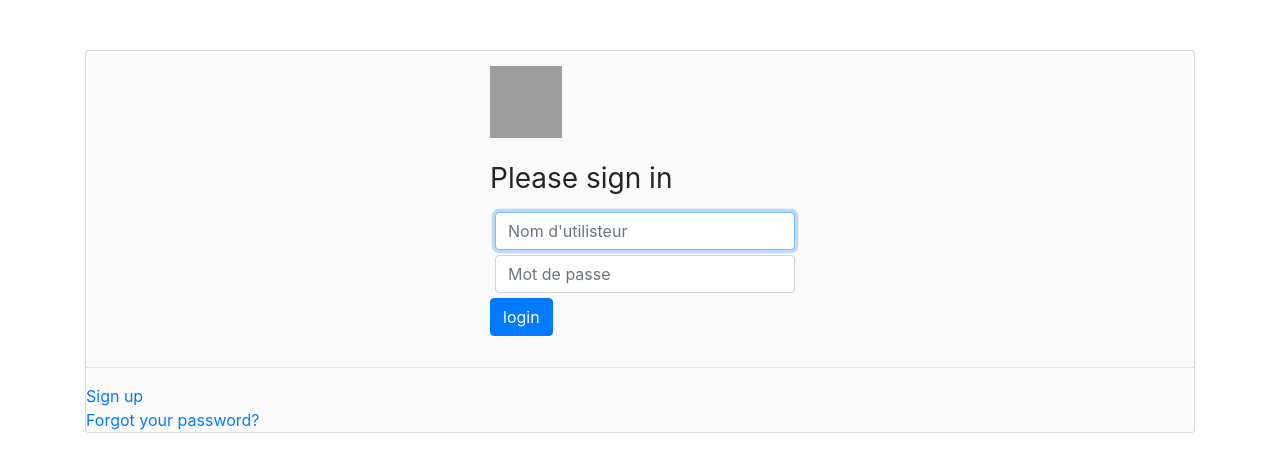
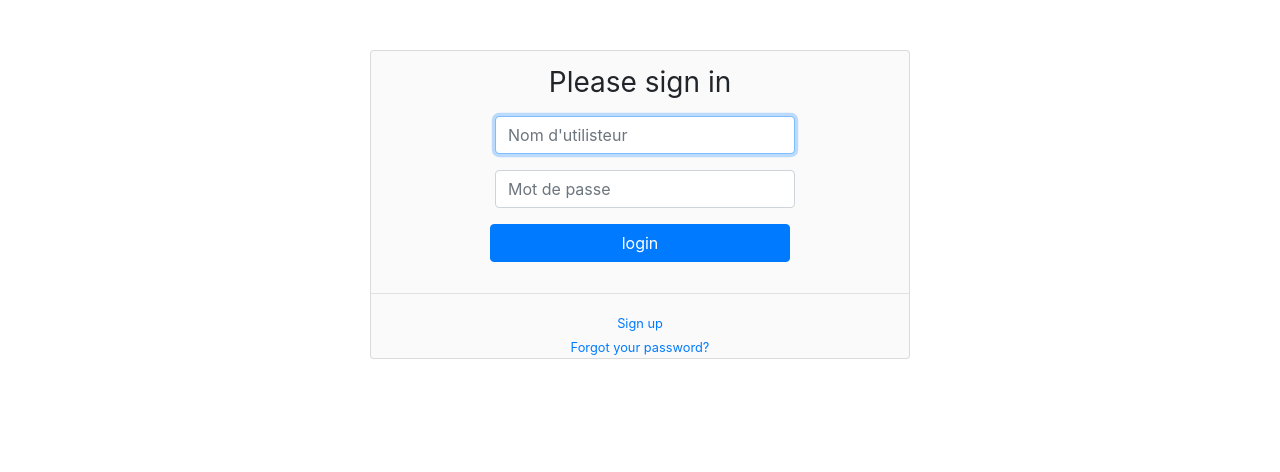
Before and after one commit to quentinrinaldi/AyomiWork, a Django app: page /userAccount/login/ in a window 1280 px wide. Shown: the top 472 px of the page. Run offline with Django 3.2, Linux system fonts and the light colour scheme; some libraries are stand-ins or nearby versions; grey boxes are pictures that could not be loaded.

Commit message:
login appearance ok

```diff
--- a/ayomi_work/static/css/signin.css
+++ b/ayomi_work/static/css/signin.css
@@ -13,3 +13,7 @@
     margin-top: 50px;
     background-color: #FAFAFA !important;
 }
+
+.full-width {
+    width: 100%;
+}
--- a/ayomi_work/templates/registration/login.html
+++ b/ayomi_work/templates/registration/login.html
@@ -12,27 +12,31 @@
     <p>Your username and password didn't match. Please try again.</p>
 {% endif %}
 
+<div class="row justify-content-center text-center">
+  <div class="col-6">
     <div class="card bg-light">
       <form method="post" action="{% url 'login' %}" class="form-signin form-group">
-      <img class="mb-4" src="https://getbootstrap.com/docs/4.0/assets/brand/bootstrap-solid.svg" alt="" width="72" height="72">
         <h1 class="h3 mb-3 font-weight-normal">Please sign in</h1>
         {% csrf_token %}
+
+        <div class="form-group">
           <label for="usernameInput" class="sr-only">Nom d'utilisateur</label>
           <input type="text" id="usernameInput" name="username" class="form-control" placeholder="Nom d'utilisteur" required="" autofocus="">
+        </div>
+
+        <div class="form-group">
           <label for="inputPassword" class="sr-only">Mot de passe</label>
           <input type="password" id="inputPassword" name=password class="form-control" placeholder="Mot de passe" required="">
-
-      <input class="btn btn-primary" type="submit" value="login"  />
+        </div>
+        <input class="btn btn-primary full-width" type="submit" value="login"  />
       </form>
-
       <hr>
       <div class="row">
         <div class="col-sm-12">
-
-  <a href="{% url 'signup' %}">Sign up</a><br>
-
-  <a href="{% url 'password_reset' %}">Forgot your password?</a><br>
-
+          <small><a href="{% url 'signup' %}">Sign up</a></small><br>
+          <small><a href="{% url 'password_reset' %}">Forgot your password?</a></small><br>
+        </div>
+      </div>
     </div>
   </div>
 </div>
```
Also changed, not shown: db.sqlite3. Lines whose indentation alone changed are shown as unchanged.
